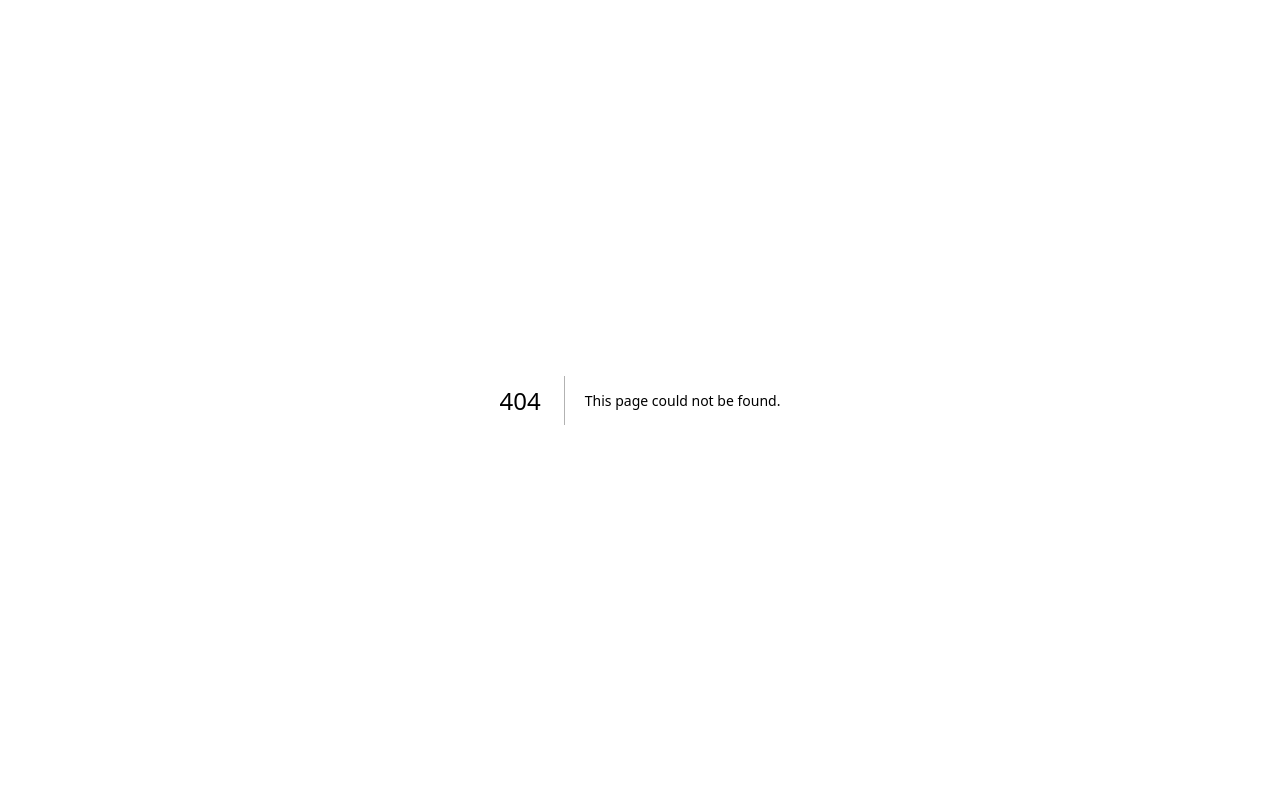
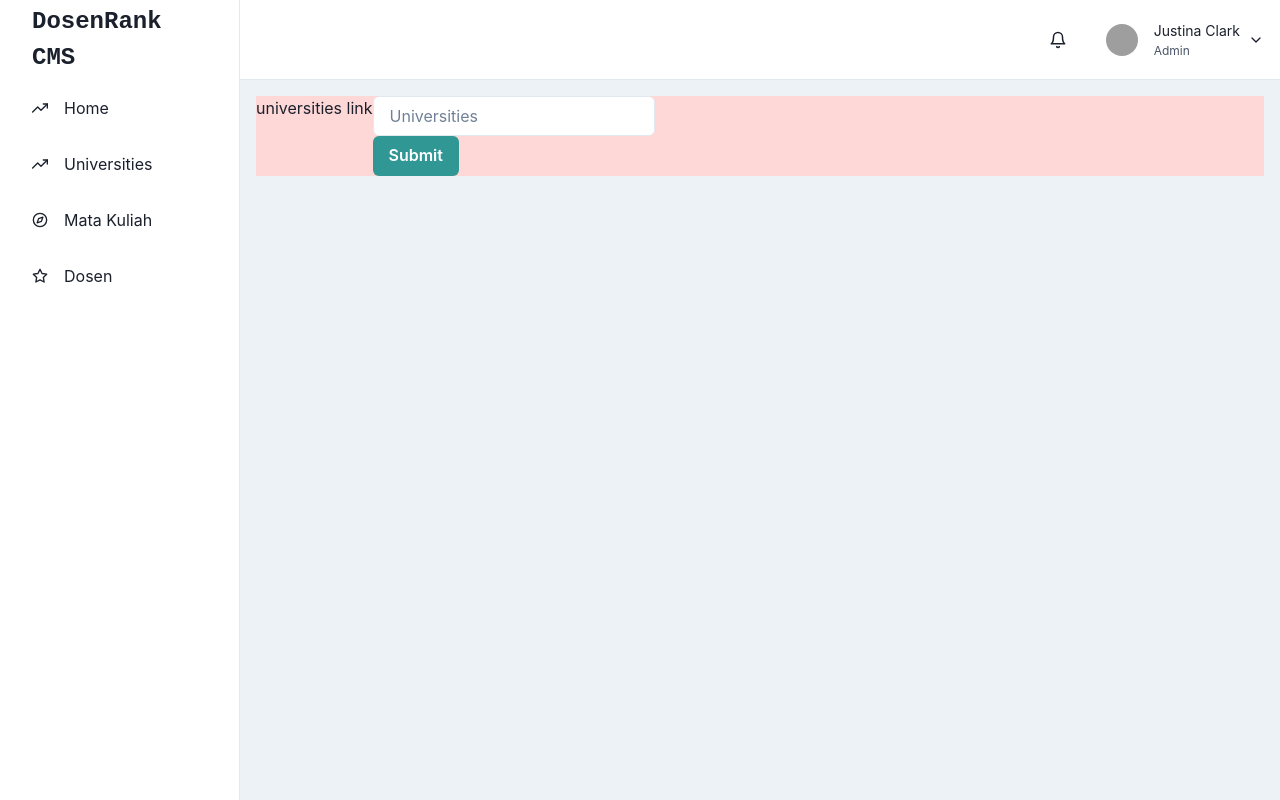
Before and after one commit to IloveNooodles/DosenRank_CMS, a Next.js app: page /universities in a window 1280 px wide. Before the commit this address had no page. Built offline with nearby package versions, Linux system fonts and the light colour scheme; no server answers; grey boxes are pictures that could not be loaded.

Commit message:
feat: add universities services

```diff
--- /dev/null
+++ b/src/components/SidebarWithNav.tsx
@@ -0,0 +1,228 @@
+import React, { ReactNode } from 'react';
+import {
+  IconButton,
+  Avatar,
+  Box,
+  CloseButton,
+  Flex,
+  HStack,
+  VStack,
+  Icon,
+  useColorModeValue,
+  Link as ChakraLink,
+  Drawer,
+  DrawerContent,
+  Text,
+  useDisclosure,
+  BoxProps,
+  FlexProps,
+  Menu,
+  MenuButton,
+  MenuDivider,
+  MenuItem,
+  MenuList,
+} from '@chakra-ui/react';
+import NextLink from 'next/link';
+import {
+  FiTrendingUp,
+  FiCompass,
+  FiStar,
+  FiMenu,
+  FiBell,
+  FiChevronDown,
+} from 'react-icons/fi';
+import { IconType } from 'react-icons';
+import { ReactText } from 'react';
+
+interface LinkItemProps {
+  name: string;
+  path: string;
+  icon: IconType;
+}
+const LinkItems: Array<LinkItemProps> = [
+  { name: 'Home', path: '/', icon: FiTrendingUp },
+  { name: 'Universities', path: '/universities', icon: FiTrendingUp },
+  { name: 'Mata Kuliah', path: '/courses', icon: FiCompass },
+  { name: 'Dosen', path: '/dosen', icon: FiStar },
+];
+
+export default function SidebarWithHeader({
+  children,
+}: {
+  children: ReactNode;
+}) {
+  const { isOpen, onOpen, onClose } = useDisclosure();
+  return (
+    <Box minH="100vh" bg={useColorModeValue('gray.100', 'gray.900')}>
+      <SidebarContent
+        onClose={() => onClose}
+        display={{ base: 'none', md: 'block' }}
+      />
+      <Drawer
+        autoFocus={false}
+        isOpen={isOpen}
+        placement="left"
+        onClose={onClose}
+        returnFocusOnClose={false}
+        onOverlayClick={onClose}
+        size="full">
+        <DrawerContent>
+          <SidebarContent onClose={onClose} />
+        </DrawerContent>
+      </Drawer>
+      {/* mobilenav */}
+      <MobileNav onOpen={onOpen} />
+      <Box ml={{ base: 0, md: 60 }} p="4">
+        {children}
+      </Box>
+    </Box>
+  );
+}
+
+interface SidebarProps extends BoxProps {
+  onClose: () => void;
+}
+
+const SidebarContent = ({ onClose, ...rest }: SidebarProps) => {
+  return (
+    <Box
+      transition="3s ease"
+      bg={useColorModeValue('white', 'gray.900')}
+      borderRight="1px"
+      borderRightColor={useColorModeValue('gray.200', 'gray.700')}
+      w={{ base: 'full', md: 60 }}
+      pos="fixed"
+      h="full"
+      {...rest}>
+      <Flex h="20" alignItems="center" mx="8" justifyContent="space-between">
+        <Text fontSize="2xl" fontFamily="monospace" fontWeight="bold">
+          DosenRank CMS
+        </Text>
+        <CloseButton display={{ base: 'flex', md: 'none' }} onClick={onClose} />
+      </Flex>
+      {LinkItems.map((link) => (
+        <NavItem key={link.name} path={link.path} icon={link.icon}>
+          {link.name}
+        </NavItem>
+      ))}
+    </Box>
+  );
+};
+
+interface NavItemProps extends FlexProps {
+  icon: IconType;
+  path: string;
+  children: ReactText;
+}
+const NavItem = ({ path, icon, children, ...rest }: NavItemProps) => {
+  return (
+    <ChakraLink as={NextLink} href={path} style={{ textDecoration: 'none' }} _focus={{ boxShadow: 'none' }}>
+      <Flex
+        align="center"
+        p="4"
+        mx="4"
+        borderRadius="lg"
+        role="group"
+        cursor="pointer"
+        _hover={{
+          bg: 'cyan.400',
+          color: 'white',
+        }}
+        {...rest}>
+        {icon && (
+          <Icon
+            mr="4"
+            fontSize="16"
+            _groupHover={{
+              color: 'white',
+            }}
+            as={icon}
+          />
+        )}
+        {children}
+      </Flex>
+    </ChakraLink>
+  );
+};
+
+interface MobileProps extends FlexProps {
+  onOpen: () => void;
+}
+const MobileNav = ({ onOpen, ...rest }: MobileProps) => {
+  return (
+    <Flex
+      ml={{ base: 0, md: 60 }}
+      px={{ base: 4, md: 4 }}
+      height="20"
+      alignItems="center"
+      bg={useColorModeValue('white', 'gray.900')}
+      borderBottomWidth="1px"
+      borderBottomColor={useColorModeValue('gray.200', 'gray.700')}
+      justifyContent={{ base: 'space-between', md: 'flex-end' }}
+      {...rest}>
+      <IconButton
+        display={{ base: 'flex', md: 'none' }}
+        onClick={onOpen}
+        variant="outline"
+        aria-label="open menu"
+        icon={<FiMenu />}
+      />
+
+      <Text
+        display={{ base: 'flex', md: 'none' }}
+        fontSize="2xl"
+        fontFamily="monospace"
+        fontWeight="bold">
+        Logo
+      </Text>
+
+      <HStack spacing={{ base: '0', md: '6' }}>
+        <IconButton
+          size="lg"
+          variant="ghost"
+          aria-label="open menu"
+          icon={<FiBell />}
+        />
+        <Flex alignItems={'center'}>
+          <Menu>
+            <MenuButton
+              py={2}
+              transition="all 0.3s"
+              _focus={{ boxShadow: 'none' }}>
+              <HStack>
+                <Avatar
+                  size={'sm'}
+                  src={
+                    'https://images.unsplash.com/photo-1619946794135-5bc917a27793?ixlib=rb-0.3.5&q=80&fm=jpg&crop=faces&fit=crop&h=200&w=200&s=b616b2c5b373a80ffc9636ba24f7a4a9'
+                  }
+                />
+                <VStack
+                  display={{ base: 'none', md: 'flex' }}
+                  alignItems="flex-start"
+                  spacing="1px"
+                  ml="2">
+                  <Text fontSize="sm">Justina Clark</Text>
+                  <Text fontSize="xs" color="gray.600">
+                    Admin
+                  </Text>
+                </VStack>
+                <Box display={{ base: 'none', md: 'flex' }}>
+                  <FiChevronDown />
+                </Box>
+              </HStack>
+            </MenuButton>
+            <MenuList
+              bg={useColorModeValue('white', 'gray.900')}
+              borderColor={useColorModeValue('gray.200', 'gray.700')}>
+              <MenuItem>Profile</MenuItem>
+              <MenuItem>Settings</MenuItem>
+              <MenuItem>Billing</MenuItem>
+              <MenuDivider />
+              <MenuItem>Sign out</MenuItem>
+            </MenuList>
+          </Menu>
+        </Flex>
+      </HStack>
+    </Flex>
+  );
+};
--- /dev/null
+++ b/src/components/TextInput.tsx
@@ -0,0 +1,26 @@
+import { useField } from 'formik';
+import { FormControl, FormErrorMessage, FormLabel, Input as ChakraInput } from '@chakra-ui/react';
+import { InputProps as ChakraInputProps } from "@chakra-ui/react";
+
+interface TextFieldProps extends ChakraInputProps {
+    name: string;
+    label?: string;
+  }
+
+const TextInput: React.FC<TextFieldProps> = ({ label, name, ...props }) => {
+  const [field, meta] = useField(name);
+
+  return (
+    <FormControl isInvalid={!!(meta.touched && meta.error)}>
+      {label ? <FormLabel htmlFor={props.id}>
+        {label}
+      </FormLabel> : null}
+      <ChakraInput {...field} {...props} bgColor="white" />
+      {meta.touched && meta.error ? (
+         <FormErrorMessage>{meta.error}</FormErrorMessage>
+      ) : null}
+    </FormControl>
+  );
+};
+
+export default TextInput
--- a/src/pages/_app.tsx
+++ b/src/pages/_app.tsx
@@ -1,10 +1,13 @@
 import type { AppProps } from "next/app";
 import { ChakraProvider } from "@chakra-ui/react";
+import SidebarWithHeader from "@/components/SidebarWithNav";
 
 export default function App({ Component, pageProps }: AppProps) {
     return (
         <ChakraProvider>
-            <Component {...pageProps} />
+            <SidebarWithHeader>
+                <Component {...pageProps} />
+            </SidebarWithHeader>
         </ChakraProvider>
     );
 }
--- /dev/null
+++ b/src/pages/universities/index.tsx
@@ -0,0 +1,43 @@
+import React, { useEffect, useState } from "react";
+import Link from "next/link";
+import { useUniversities } from "@/services";
+import { Form, Formik } from "formik";
+import TextInput from "@/components/TextInput";
+import { Button, Flex } from "@chakra-ui/react";
+
+interface UniversitiesProps {}
+
+const Universities = (props: UniversitiesProps) => {
+  const { universities, isLoading, isError } = useUniversities();
+
+  return (
+    <Flex bgColor="red.100">
+      <p>{JSON.stringify(universities)}</p>
+      <div>
+        universities <Link href="/">link</Link>
+      </div>
+      <Formik
+        initialValues={{ universities: "" }}
+        onSubmit={async (values) => {
+          const data = JSON.stringify({
+            universities: values.universities,
+          });
+        }}
+      >
+        <Form>
+          <TextInput
+            id="universities"
+            name="universities"
+            type="text"
+            placeholder="Universities"
+          />
+          <Button type="submit" colorScheme="teal">
+            Submit
+          </Button>
+        </Form>
+      </Formik>
+    </Flex>
+  );
+};
+
+export default Universities;
--- /dev/null
+++ b/src/services/index.ts
@@ -0,0 +1,3 @@
+import { useUniversities } from "./universities";
+
+export { useUniversities };
--- /dev/null
+++ b/src/services/universities.ts
@@ -0,0 +1,16 @@
+import { apiInstance } from '@/utilities/apiInstance';
+import useSWR from 'swr';
+
+const fetcher = (url: string) => apiInstance({}).get(url).then((res) => res.data);
+
+function useUniversities() {
+  const { data, error } = useSWR('/univ', fetcher);
+
+  return {
+    universities: data,
+    isLoading: !error && !data,
+    isError: error,
+  };
+}
+
+export { useUniversities };
--- /dev/null
+++ b/src/utilities/apiInstance.ts
@@ -0,0 +1,14 @@
+import axios from "axios";
+import { API_URL, APP_API_KEY } from "./environment";
+
+export function apiInstance({ baseURL = API_URL, headers = {} }) {
+    const apiInstance = axios.create({
+        baseURL,
+        headers: {
+            "x-api-key": APP_API_KEY,
+            ...headers,
+        },
+    });
+
+    return apiInstance;
+}
--- /dev/null
+++ b/src/utilities/environment.ts
@@ -0,0 +1,2 @@
+export const API_URL = process.env.NEXT_PUBLIC_API_URL || 'https://cthehe.site/api/v1';
+export const APP_API_KEY = process.env.NEXT_PUBLIC_APP_API_KEY;
```
Also changed, not shown: package.json (+7 -1 lines), 2 other files (tests, documents, lock files or other folders).
